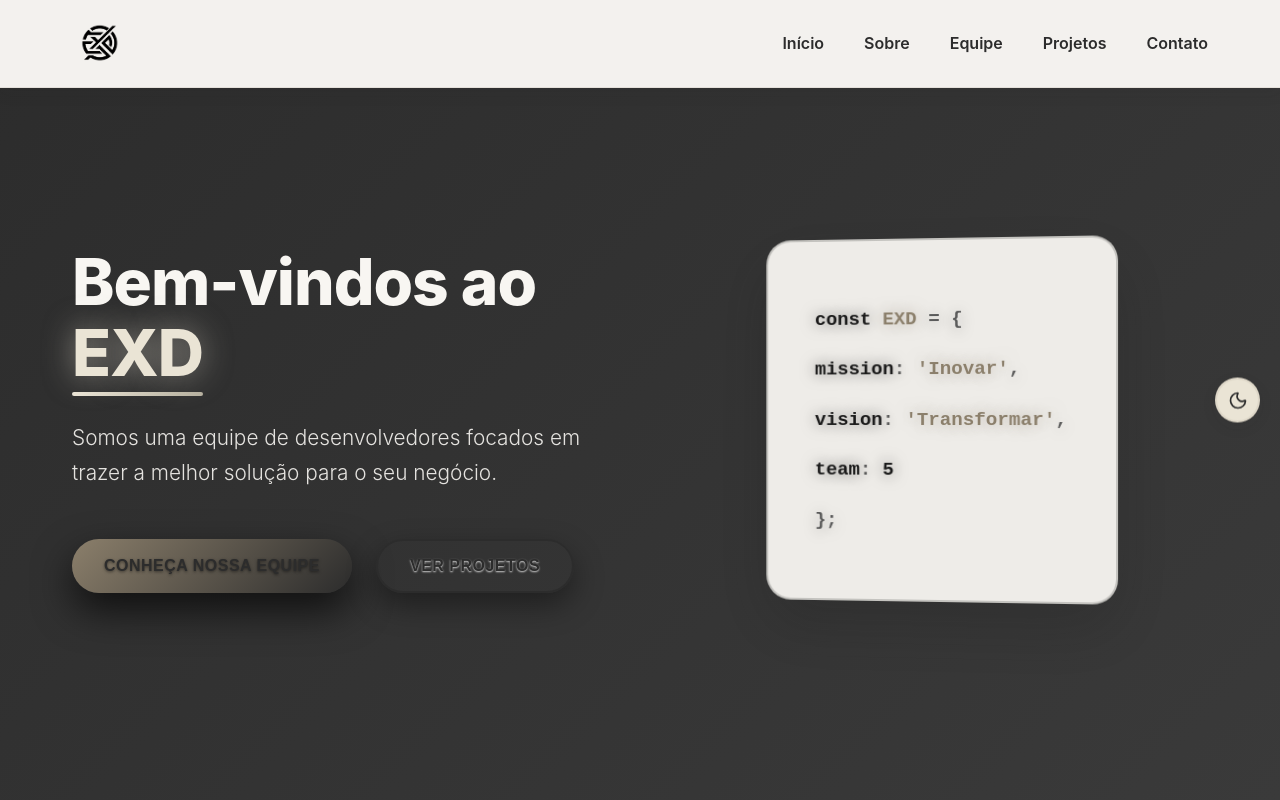
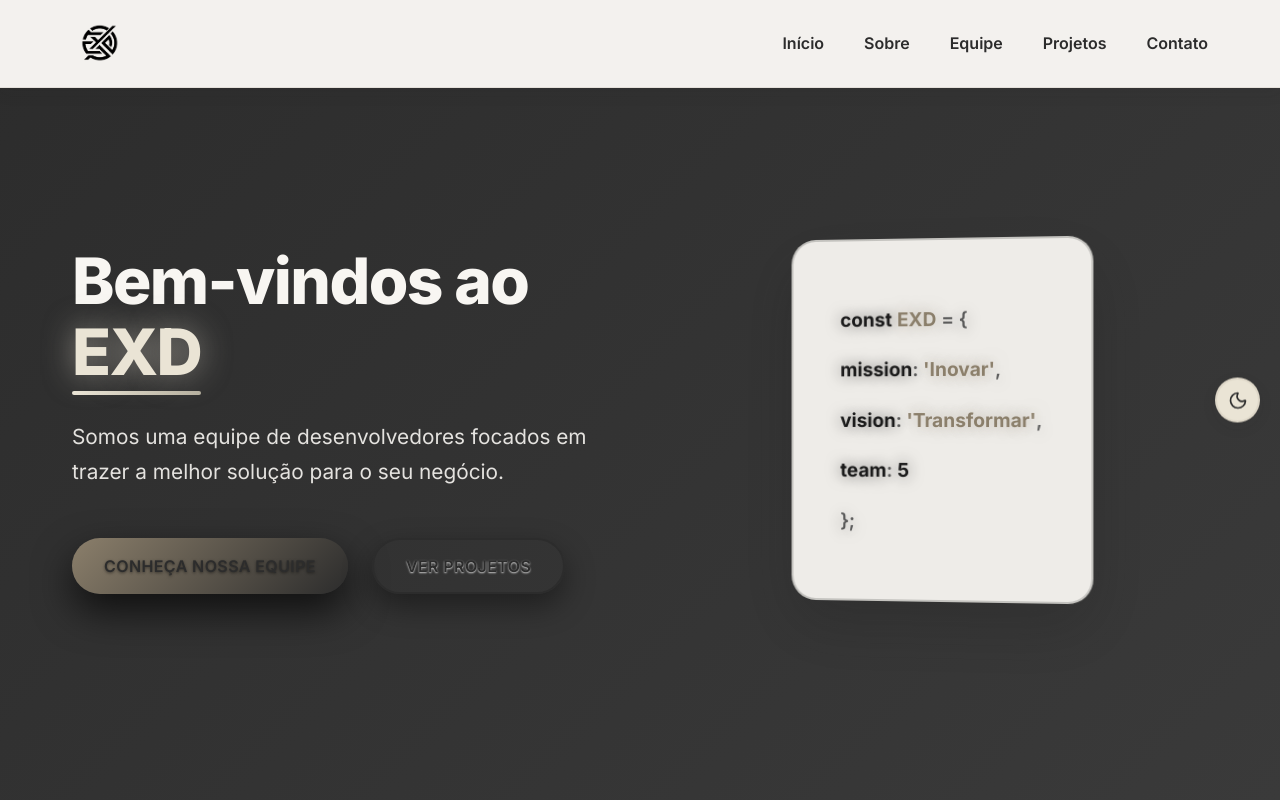
Before and after one commit to Juan-Domingues/EXD-Portfolio, a React (Create React App) app: page / in a window 1280 px wide. Shown: the top 800 px of the page. Built offline with nearby package versions, Linux system fonts and the light colour scheme.

Commit message:
feat: Adicionar suporte à fonte Inter com otimizações de legibilidade e ajustes de estilo

```diff
--- a/public/index.html
+++ b/public/index.html
@@ -9,6 +9,9 @@
       name="description"
       content="Web site created using create-react-app"
     />
+    <link rel="preconnect" href="https://fonts.googleapis.com">
+    <link rel="preconnect" href="https://fonts.gstatic.com" crossorigin>
+    <link href="https://fonts.googleapis.com/css2?family=Inter:wght@100;200;300;400;500;600;700;800;900&display=swap" rel="stylesheet">
     <link rel="apple-touch-icon" href="%PUBLIC_URL%/logo192.png" />
     <!--
       manifest.json provides metadata used when your web app is installed on a
--- a/src/App.css
+++ b/src/App.css
@@ -45,11 +45,17 @@
 }
 
 body {
-  font-family: 'Inter', 'Segoe UI', Tahoma, Geneva, Verdana, sans-serif;
+  font-family: 'Inter', -apple-system, BlinkMacSystemFont, 'Segoe UI', 'Roboto', 'Oxygen',
+    'Ubuntu', 'Cantarell', 'Fira Sans', 'Droid Sans', 'Helvetica Neue',
+    sans-serif;
   line-height: 1.6;
   color: var(--text-primary);
   background-color: var(--bg-primary);
   transition: background-color 0.3s ease, color 0.3s ease;
+  font-feature-settings: 'liga' 1, 'kern' 1;
+  text-rendering: optimizeLegibility;
+  -webkit-font-smoothing: antialiased;
+  -moz-osx-font-smoothing: grayscale;
 }
 
 .App {
@@ -366,3 +372,36 @@ input, textarea, select {
   color: var(--text-primary);
   background-color: var(--bg-primary);
 }
+
+/* Inter font utility classes */
+.font-thin { font-weight: 100; }
+.font-extralight { font-weight: 200; }
+.font-light { font-weight: 300; }
+.font-normal { font-weight: 400; }
+.font-medium { font-weight: 500; }
+.font-semibold { font-weight: 600; }
+.font-bold { font-weight: 700; }
+.font-extrabold { font-weight: 800; }
+.font-black { font-weight: 900; }
+
+/* Ensure all elements inherit Inter font */
+* {
+  font-family: inherit;
+}
+
+/* Override specific font definitions to use Inter */
+h1, h2, h3, h4, h5, h6,
+.hero-title, .section-title,
+button, .btn,
+input, textarea, select {
+  font-family: 'Inter', -apple-system, BlinkMacSystemFont, 'Segoe UI', 'Roboto', 'Oxygen',
+    'Ubuntu', 'Cantarell', 'Fira Sans', 'Droid Sans', 'Helvetica Neue',
+    sans-serif;
+}
+
+/* Inter font optimization for better rendering */
+@supports (font-variation-settings: normal) {
+  * {
+    font-family: 'Inter var', 'Inter', -apple-system, BlinkMacSystemFont, 'Segoe UI', sans-serif;
+  }
+}
--- a/src/components/Hero/Hero.css
+++ b/src/components/Hero/Hero.css
@@ -50,8 +50,9 @@
   font-weight: 800;
   margin-bottom: 2rem;
   line-height: 1.1;
-  letter-spacing: -1px;
+  letter-spacing: -0.025em;  /* Ajuste específico para Inter */
   color: var(--color-light-gray);
+  font-feature-settings: 'liga' 1, 'kern' 1;  /* Ativa ligaduras e kerning da Inter */
 }
 
 .highlight {
@@ -76,8 +77,9 @@
   margin-bottom: 3rem;
   line-height: 1.7;
   opacity: 0.9;
-  font-weight: 300;
+  font-weight: 400;  /* Peso padrão do Inter para melhor legibilidade */
   color: var(--color-light-gray);
+  font-feature-settings: 'liga' 1;  /* Ativa ligaduras da Inter */
 }
 
 .hero-buttons {
@@ -91,7 +93,7 @@
   border: none;
   border-radius: 50px;
   font-size: 0.95rem;
-  font-weight: 700;
+  font-weight: 600;  /* Peso semibold do Inter para botões */
   cursor: pointer;
   transition: all 0.4s cubic-bezier(0.4, 0, 0.2, 1);
   text-decoration: none;
@@ -101,8 +103,9 @@
   text-align: center;
   position: relative;
   overflow: hidden;
-  letter-spacing: 0.5px;
+  letter-spacing: 0.025em;  /* Letter spacing otimizado para Inter */
   text-transform: uppercase;
+  font-feature-settings: 'liga' 1, 'kern' 1;  /* Ativa recursos avançados da Inter */
 }
 
 .btn:focus {
--- a/src/index.css
+++ b/src/index.css
@@ -1,6 +1,8 @@
 body {
   margin: 0;
-  font-family: 'Segoe UI', Tahoma, Geneva, Verdana, sans-serif;
+  font-family: 'Inter', -apple-system, BlinkMacSystemFont, 'Segoe UI', 'Roboto', 'Oxygen',
+    'Ubuntu', 'Cantarell', 'Fira Sans', 'Droid Sans', 'Helvetica Neue',
+    sans-serif;
   -webkit-font-smoothing: antialiased;
   -moz-osx-font-smoothing: grayscale;
   line-height: 1.6;
```
